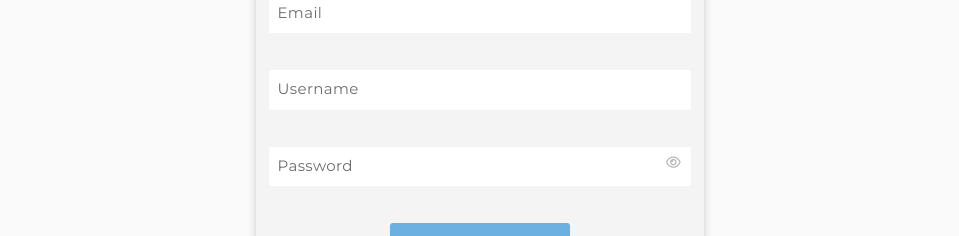
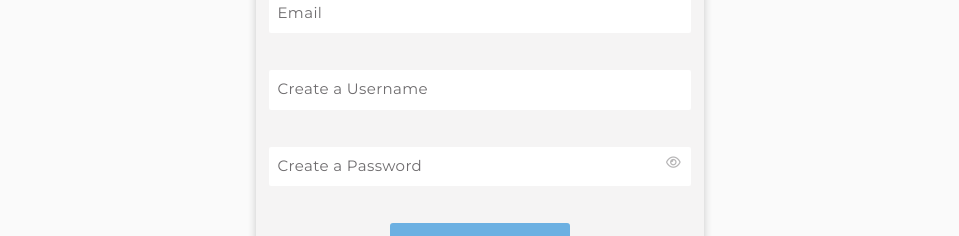
Before and after one commit to Neighborhood-Library/FrontEnd, a React (Create React App) app: page /register in a window 1280 px wide. Shown: the part 367-603 px from the top of the page, without its empty margins (160-1119 px from the left). Built offline with nearby package versions, Linux system fonts and the light colour scheme; no server answers.

Commit message:
changed placeholder

```diff
--- a/src/components/registration/RegisterForm.js
+++ b/src/components/registration/RegisterForm.js
@@ -105,28 +105,28 @@ class RegisterForm extends React.Component {
 							<input
 								className='reg-input'
 								type='text'
-								placeholder='Username'
+								placeholder='Create a Username'
 								name='username'
 								value={username}
 								onChange={this.handleChange}
 								required
 							/>
 							<label className='reg-label' htmlFor='username'>
-								Create a Username
+								Username
 							</label>
 						</div>
 						<div className='form-group password'>
 							<input
 								className='reg-input'
 								type={showPassword ? 'text' : 'password'}
-								placeholder='Password'
+								placeholder='Create a Password'
 								name='password'
 								value={password}
 								onChange={this.handleChange}
 								required
 							/>
 							<label className='reg-label' htmlFor='password'>
-								Create a Password
+								Password
 							</label>
 							<i
 								className={`fa ${
```
